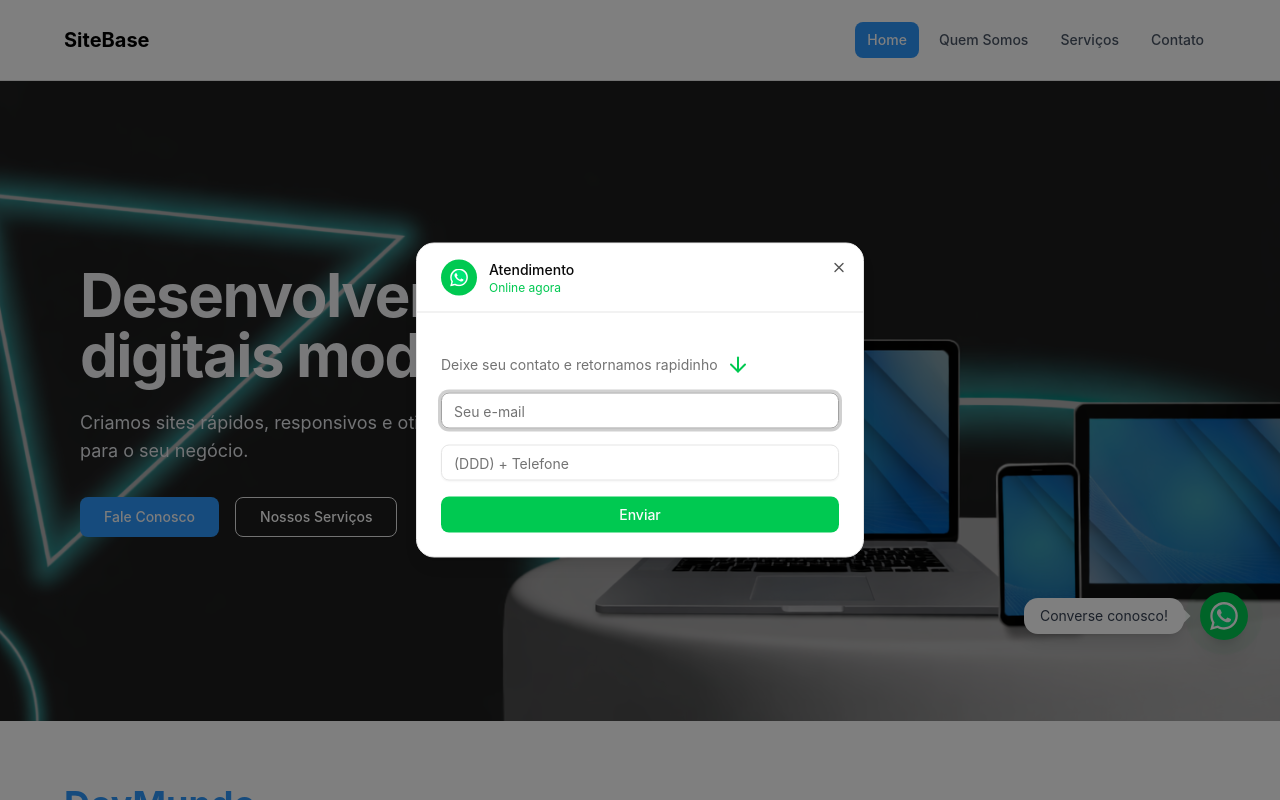
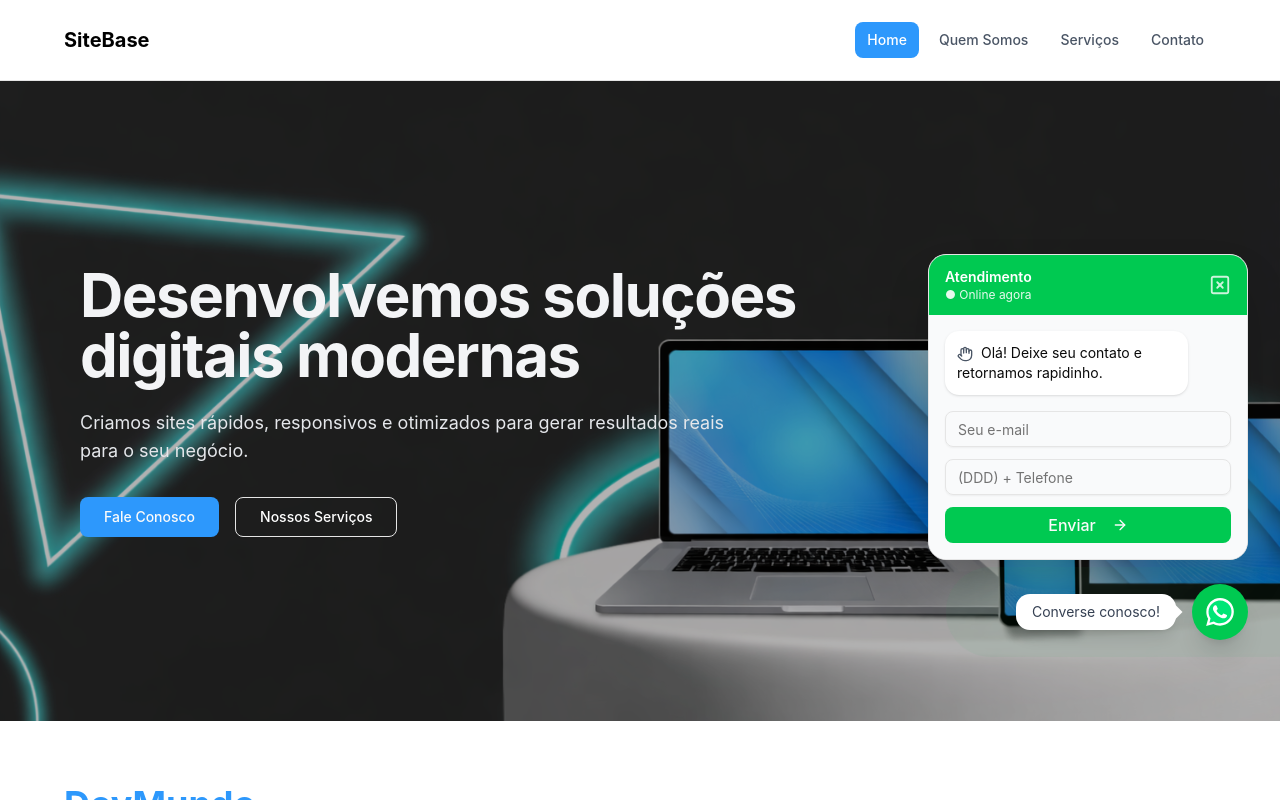
Before and after one commit to Miltonnn/sitebase-next, a Next.js app: page / in a window 1280 px wide. Both pictures are taken after a click on the button 1224 px from the left and 616 px from the top of the page. Shown: the top 800 px of the page. Built offline with nearby package versions, Linux system fonts and the light colour scheme.

Commit message:
feat: mudando o layout do chat de leads

```diff
--- a/app/globals.css
+++ b/app/globals.css
@@ -148,21 +148,14 @@ footer h3::after{
 }
 
 /* EFEITO WHATSAPP */
-@keyframes fade-slide {
-  from {
-    opacity: 0;
-    transform: translateX(10px);
-  }
-  to {
-    opacity: 1;
-    transform: translateX(0);
-  }
+@keyframes progress {
+  from { width: 100%; }
+  to { width: 0%; }
 }
 
-.tooltip-animate {
-  animation: fade-slide 0.3s ease-out;
+.animate-progress {
+  animation: progress 2.5s linear forwards;
 }
-
 
 @keyframes whatsapp-wave {
   0% {
@@ -185,4 +178,5 @@ footer h3::after{
   border-radius: 9999px;
   background: rgba(34, 197, 94, 0.4);
   animation: whatsapp-wave 2s infinite;
+  z-index: -1;
 }
--- a/components/layout/ScrollToTop.tsx
+++ b/components/layout/ScrollToTop.tsx
@@ -26,7 +26,7 @@ export function ScrollToTop() {
   return (
     <div
       className={`
-        fixed bottom-20 right-8 z-50
+        fixed bottom-20 md:right-8 right-3 z-50
         transition-all duration-300 ease-in-out
         ${isVisible
           ? "opacity-100 translate-y-0"
--- a/components/layout/Whatsapp.tsx
+++ b/components/layout/Whatsapp.tsx
@@ -2,27 +2,23 @@
 
 import { useEffect, useState } from "react";
 import Image from "next/image";
-import { Dialog, DialogContent, DialogTrigger } from "@/components/ui/dialog";
 import { Input } from "@/components/ui/input";
 import { Button } from "@/components/ui/button";
-import { ArrowDown } from "lucide-react";
+import { ArrowRight, Hand, SquareX } from "lucide-react";
 
 export default function Whatsapp() {
+  const [open, setOpen] = useState(false);
   const [showTooltip, setShowTooltip] = useState(false);
   const [email, setEmail] = useState("");
   const [phone, setPhone] = useState("");
   const [success, setSuccess] = useState(false);
 
-  // só mostra tooltip se ainda não enviou
   useEffect(() => {
     if (localStorage.getItem("leadSent")) return;
 
     const interval = setInterval(() => {
       setShowTooltip(true);
-
-      setTimeout(() => {
-        setShowTooltip(false);
-      }, 3000);
+      setTimeout(() => setShowTooltip(false), 3000);
     }, 8000);
 
     return () => clearInterval(interval);
@@ -38,72 +34,47 @@ export default function Whatsapp() {
     });
 
     localStorage.setItem("leadSent", "true");
+
+    setOpen(false);
     setSuccess(true);
+
     setEmail("");
     setPhone("");
     setShowTooltip(false);
+
+    setTimeout(() => {
+      setSuccess(false);
+    }, 2500);
   };
 
   return (
-    <div className="fixed bottom-40 right-8 z-50 flex items-center">
-      {showTooltip && (
-        <div className="relative mr-4 tooltip-animate">
-          <div className="bg-white text-gray-700 px-4 py-2 rounded-xl shadow-lg text-sm">
-            Converse conosco!
-          </div>
-          <div className="absolute -right-1 top-1/2 -translate-y-1/2 w-3 h-3 bg-white rotate-45"></div>
-        </div>
-      )}
+    <>
+      {/* CHAT BOX */}
+      {open && (
+        <div className="fixed bottom-60 md:right-8 right-3 z-50 w-80 animate-in slide-in-from-bottom fade-in duration-300">
+          <div className="bg-white shadow-2xl rounded-2xl overflow-hidden border">
 
-      <Dialog>
-        <DialogTrigger asChild>
-          <div className="relative">
-            <span className="whatsapp-wave"></span>
-            <button className="relative w-12 h-12 rounded-full bg-green-500 flex items-center justify-center shadow-xl hover:scale-110 transition-transform">
-              <Image
-                src="/assets/icons/whatsapp.svg"
-                alt="WhatsApp"
-                width={28}
-                height={28}
-              />
-            </button>
-          </div>
-        </DialogTrigger>
+            <div className="bg-green-500 text-white px-4 py-3 flex justify-between items-center">
+              <div>
+                <p className="text-sm font-semibold">Atendimento</p>
+                <p className="text-xs opacity-90">● Online agora</p>
+              </div>
 
-        <DialogContent  className="sm:max-w-md rounded-2xl p-0 overflow-hidden">
-          <div className="flex items-center gap-3 px-6 py-4 border-b bg-white">
-            <div className="w-9 h-9 rounded-full bg-green-500 flex items-center justify-center">
-              <Image
-                src="/assets/icons/whatsapp.svg"
-                alt="WhatsApp"
-                width={18}
-                height={18}
-              />
+              <button
+                onClick={() => setOpen(false)}
+                className="text-white text-sm opacity-80 hover:opacity-100"
+              >
+                <SquareX size={22} />
+              </button>
             </div>
 
-            <div>
-              <p className="font-medium text-sm">Atendimento</p>
-              <p className="text-xs text-green-500">Online agora</p>
-            </div>
-          </div>
+            {/* MENSAGEM */}
+            <div className="p-4 space-y-4 bg-gray-50">
+              <div className="bg-white p-3 rounded-xl shadow text-sm w-fit max-w-[85%]">
+                <Hand className="mr-1 inline-block text-gray-600" size={16} /> Olá! Deixe seu contato e retornamos rapidinho.
+              </div>
 
-          <div className="p-6">
-            {success ? (
-              <div className="text-center space-y-3 py-6">
-                <h2 className="text-lg font-semibold text-green-600">
-                  ✅ Recebemos seus dados!
-                </h2>
-                <p className="text-sm text-muted-foreground">
-                  Em breve entraremos em contato.
-                </p>
-              </div>
-            ) : (
-              <form onSubmit={handleSubmit} className="space-y-4">
-                <p className="text-sm text-muted-foreground flex items-center">
-                  Deixe seu contato e retornamos rapidinho
-                  <ArrowDown className="ml-2 text-green-500" />
-                </p>
-
+              <form onSubmit={handleSubmit} className="space-y-3">
                 <Input
                   type="email"
                   placeholder="Seu e-mail"
@@ -122,15 +93,76 @@ export default function Whatsapp() {
 
                 <Button
                   type="submit"
-                  className="w-full bg-green-500 hover:bg-green-600"
+                  className="w-full bg-green-500 hover:bg-green-600 text-md"
                 >
                   Enviar
+                  <ArrowRight size={18} className="ml-2" />
                 </Button>
               </form>
-            )}
+            </div>
           </div>
-        </DialogContent>
-      </Dialog>
-    </div>
+        </div>
+      )}
+
+      {/* BOTÃO FLUTUANTE */}
+      <div className="fixed bottom-40 md:right-8 right-3 z-50 flex items-center">
+       <span className="whatsapp-wave"></span>
+        {showTooltip && (
+          <div className="relative mr-4">
+            <div className="bg-white text-gray-700 px-4 py-2 rounded-xl shadow-lg text-sm">
+              Converse conosco!
+            </div>
+            <div className="absolute -right-1 top-1/2 -translate-y-1/2 w-3 h-3 bg-white rotate-45"></div>
+          </div>
+        )}
+
+        <button
+          onClick={() => setOpen(!open)}
+          className="w-14 h-14 rounded-full bg-green-500 flex items-center justify-center shadow-xl hover:scale-110 transition-transform"
+        >
+          <Image
+            src="/assets/icons/whatsapp.svg"
+            alt="WhatsApp"
+            width={28}
+            height={28}
+          />
+        </button>
+      </div>
+
+      {/* MENSAGEM DE ENVIO */}
+      {success && (
+        <div className="fixed bottom-6 md:right-8 right-3 z-60 animate-in slide-in-from-right fade-in duration-300">
+          <div className="relative overflow-hidden bg-white shadow-2xl border rounded-2xl p-6 w-80 flex items-start gap-4">
+
+            <div className="absolute bottom-40 left-0 h-1 bg-blue-600 animate-progress" />
+
+            <div className="w-12 h-12 rounded-full bg-blue-100 flex items-center justify-center shrink-0">
+              <svg
+                className="w-6 h-6 text-blue-600"
+                fill="none"
+                stroke="currentColor"
+                strokeWidth="3"
+                viewBox="0 0 24 24"
+              >
+                <path
+                  strokeLinecap="round"
+                  strokeLinejoin="round"
+                  d="M5 13l4 4L19 7"
+                />
+              </svg>
+            </div>
+
+            <div>
+              <h3 className="font-semibold text-sm">
+                Dados enviados com sucesso
+              </h3>
+              <p className="text-xs text-muted-foreground mt-1">
+                Em breve entraremos em contato.
+              </p>
+            </div>
+          </div>
+        </div>
+      )}
+    </>
   );
 }
```
